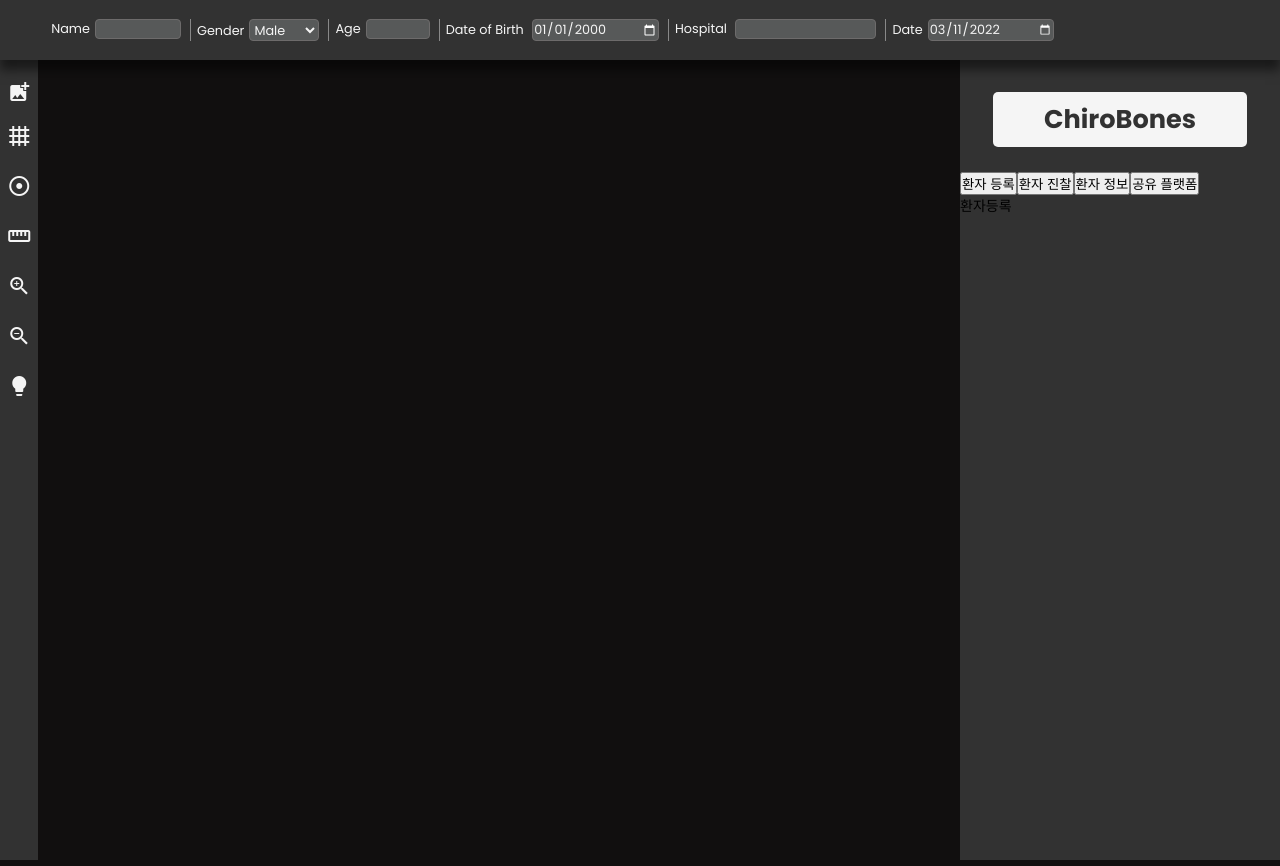
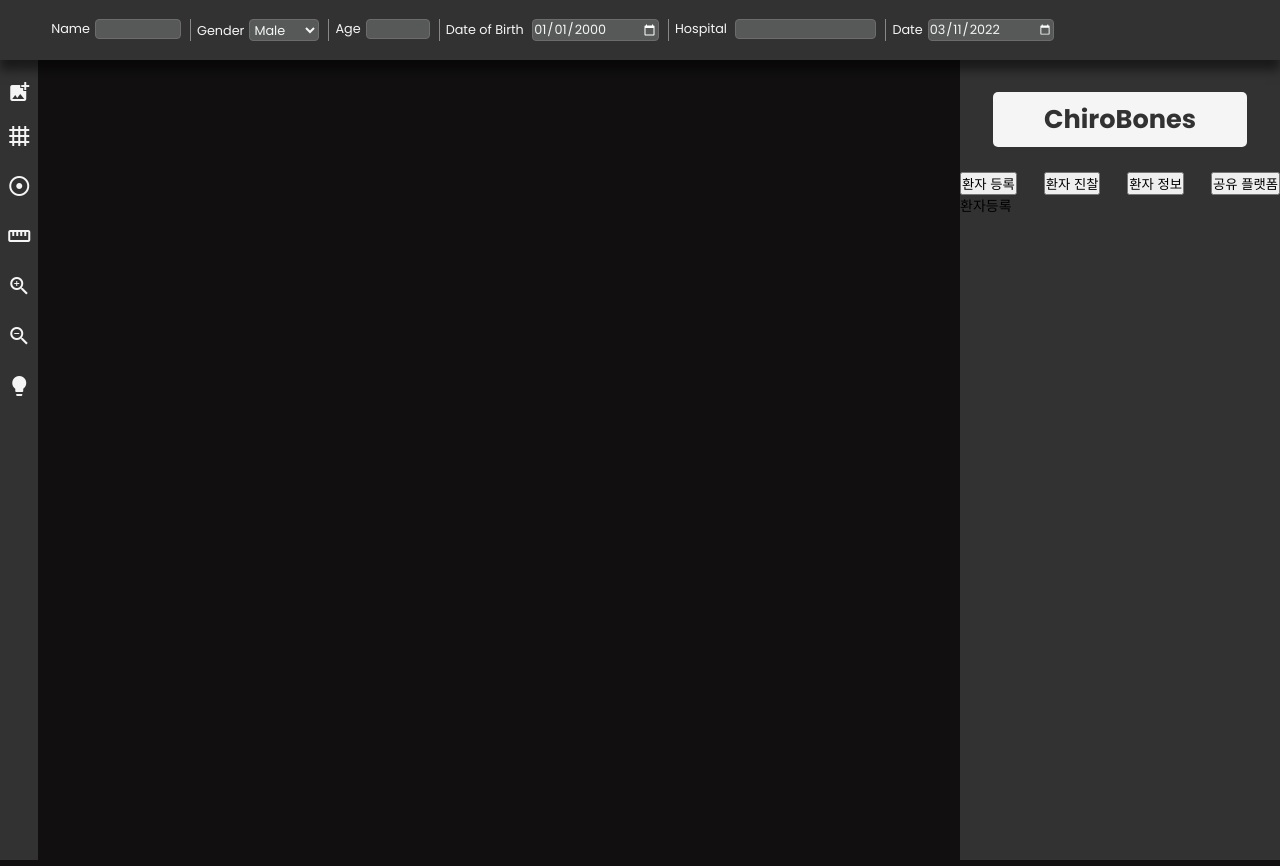
Before and after one commit to princehd/bones, a React (Create React App) app in the folder bones-react/: page / in a window 1280 px wide. Built offline with nearby package versions, Linux system fonts and the light colour scheme.

Commit message:
tabmenu css

```diff
--- a/bones-react/src/components/Main/Aside.jsx
+++ b/bones-react/src/components/Main/Aside.jsx
@@ -5,7 +5,6 @@
 import Examination from "./TabMenu/Examination";
 import Patient from "./TabMenu/Patient";
 import Platform from "./TabMenu/Platform";
-
 export default class Aside extends Component {
     constructor(props) {
         super(props);
@@ -30,7 +29,7 @@
                         </button>
                     </div>
                     <div id="tabMenu" className="tab_menu">
-                        <TabContainer index={index} updateIndex={this.updateIndex} className="tab_btn">
+                        <TabContainer index={index} updateIndex={this.updateIndex}>
                             <TabMenu title="환자 등록" className="listBox">
                                 <Registration />
                             </TabMenu>
--- a/bones-react/src/components/Main/TabMenu/TabContainer.jsx
+++ b/bones-react/src/components/Main/TabMenu/TabContainer.jsx
@@ -1,5 +1,4 @@
 import React, { Component } from "react";
-
 export default class TabContanier extends Component {
     renderTab = (tab, i) => {
         const { updateIndex = () => {} } = this.props;
--- a/bones-react/src/components/Main/index.css
+++ b/bones-react/src/components/Main/index.css
@@ -196,29 +196,20 @@
     border: 2px solid whitesmoke;
     transition: all 0.2s ease;
 }
-/* start__tabMenu */
+
 .tab_menu {
     position: relative;
     display: flex;
-    flex-flow: column;
     width: 100%;
     height: 100%;
     margin-top: 8%;
-    text-decoration: none;
 }
-
-.tab_btn {
-    position: absolute;
+.tabTitBox {
     display: flex;
+    justify-content: space-between;
     width: 100%;
-    padding: 0;
-    font-family: "SpoqaHanSansNeo-Regular";
-    list-style: none;
 }
-
-.listBox {
-    display: felx;
-    color: whitesmoke;
-    font-size: 13px;
-    text-decoration: none;
+.TabContainer {
+    width: 100%;
+    height: 100%;
 }
```
